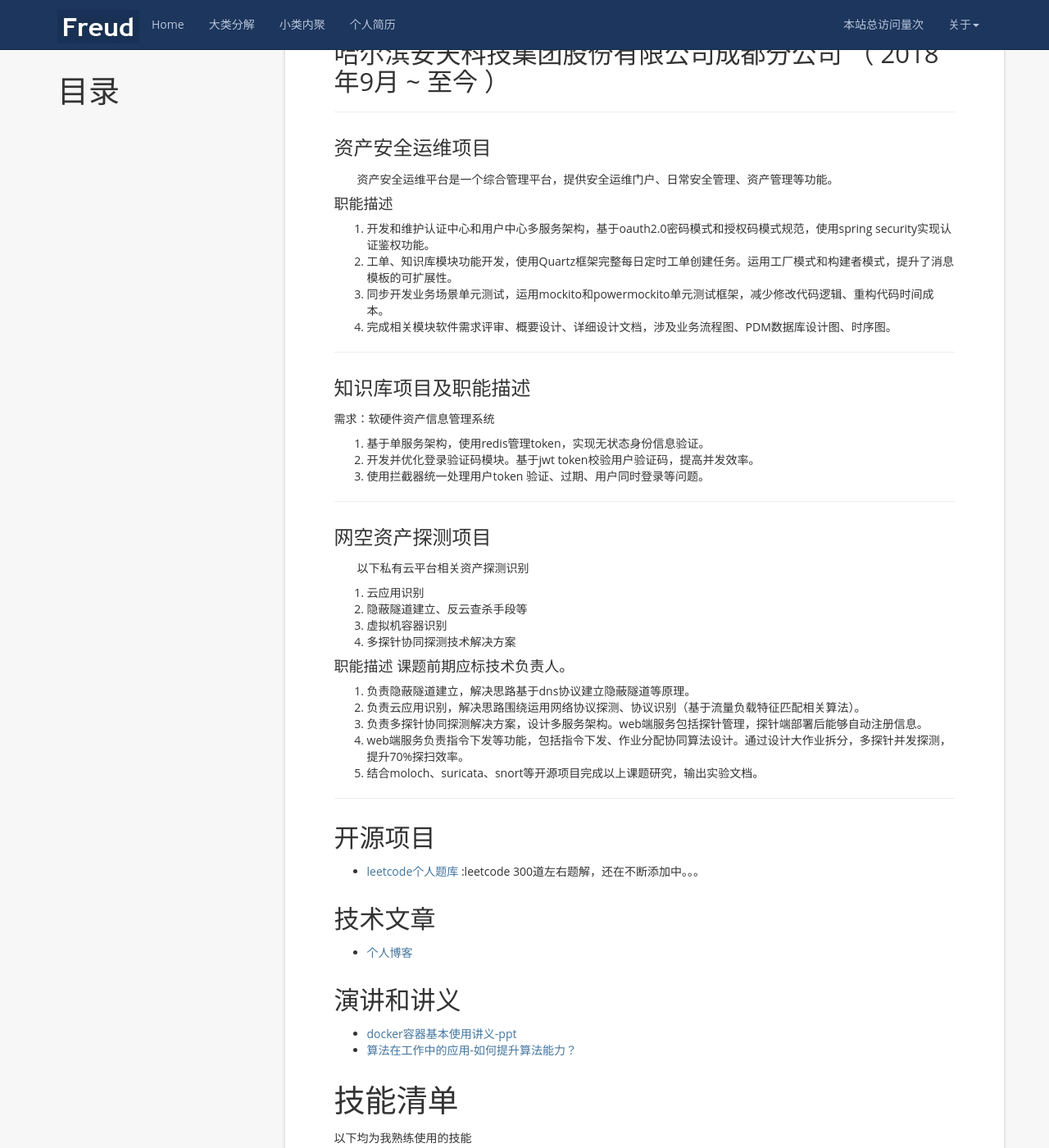
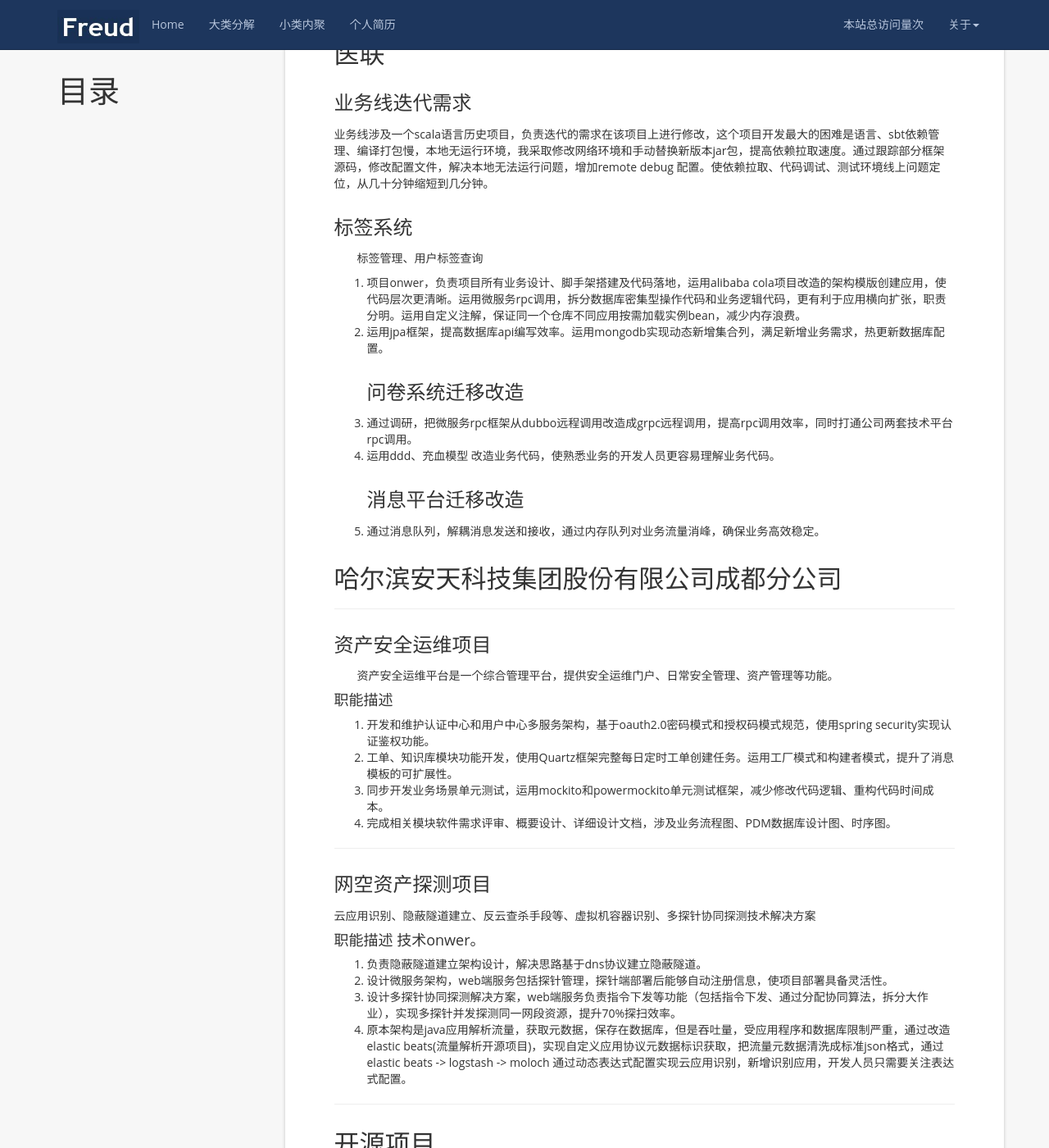
Before and after one commit to eatMelon-Masses/eatMelon-Masses.github.io, a Jekyll site: the page built from yeizi.MD, in a window 1280 px wide and 1400 px high, scrolled down 907 px. Shown: the whole window at 82% size. Built offline with Jekyll 4.4.1, drawn with Linux system fonts in a browser that asks for light colours; nearby versions of some CDN libraries; a script that is not in the unit is left out; comment, search, counter and statistics services are not loaded; some of the changed text lies outside the part shown.

Commit message:
修改简历

```diff
--- a/yeizi.MD
+++ b/yeizi.MD
@@ -3,28 +3,42 @@ layout: post
 title: 个人简历
 permalink: /yiezi/
 ---
+
 # 联系方式
 
 
 - Email：z11764404@aliyun.com
 - qq:11764404
-
-
 # 个人信息
-
  - 本科-计算机科学与技术专业
- - 工作年限：2年
+ - 工作年限：3年
  - 技术博客：https://eatmelon-masses.github.io
  - Github：https://github.com/eatMelon-Masses
 
- - 期望职位：JAVA 服务器软件工程师
+ - 期望职位： Java高级程序员
  - 期望城市：成都
 
 
+
+
 # 工作经历
-哈尔滨安天科技集团股份有限公司成都分公司
+医联（2021年1月～2022年3月）
+哈尔滨安天科技集团股份有限公司成都分公司 （2018年9月 ~ 2020年12月 ）
+## 医联
 
-## 哈尔滨安天科技集团股份有限公司成都分公司 （ 2018年9月 ~ 至今 ）
+### 业务线迭代需求
+业务线涉及一个scala语言历史项目，负责迭代的需求在该项目上进行修改，这个项目开发最大的困难是语言、sbt依赖管理、编译打包慢，本地无运行环境，我采取修改网络环境和手动替换新版本jar包，提高依赖拉取速度。通过跟踪部分框架源码，修改配置文件，解决本地无法运行问题，增加remote debug 配置。使依赖拉取、代码调试、测试环境线上问题定位，从几十分钟缩短到几分钟。
+### 标签系统
+&emsp;&emsp;标签管理、用户标签查询
+1. 项目onwer，负责项目所有业务设计、脚手架搭建及代码落地，运用alibaba cola项目改造的架构模版创建应用，使代码层次更清晰。运用微服务rpc调用，拆分数据库密集型操作代码和业务逻辑代码，更有利于应用横向扩张，职责分明。运用自定义注解，保证同一个仓库不同应用按需加载实例bean，减少内存浪费。
+2. 运用jpa框架，提高数据库api编写效率。运用mongodb实现动态新增集合列，满足新增业务需求，热更新数据库配置。
+### 问卷系统迁移改造
+1. 通过调研，把微服务rpc框架从dubbo远程调用改造成grpc远程调用，提高rpc调用效率，同时打通公司两套技术平台rpc调用。
+2. 运用ddd、充血模型 改造业务代码，使熟悉业务的开发人员更容易理解业务代码。
+### 消息平台迁移改造
+1. 通过消息队列，解耦消息发送和接收，通过内存队列对业务流量消峰，确保业务高效稳定。
+
+## 哈尔滨安天科技集团股份有限公司成都分公司
 
 ***
 ### 资产安全运维项目
@@ -37,27 +51,14 @@ permalink: /yiezi/
 4. 完成相关模块软件需求评审、概要设计、详细设计文档，涉及业务流程图、PDM数据库设计图、时序图。
 
 ***
-### 知识库项目及职能描述
-需求：软硬件资产信息管理系统
-1. 基于单服务架构，使用redis管理token，实现无状态身份信息验证。
-2. 开发并优化登录验证码模块。基于jwt token校验用户验证码，提高并发效率。
-3. 使用拦截器统一处理用户token 验证、过期、用户同时登录等问题。
+### 网空资产探测项目
+云应用识别、隐蔽隧道建立、反云查杀手段等、虚拟机容器识别、多探针协同探测技术解决方案
 
-***
-### 网空资产探测项目
-&emsp;&emsp;以下私有云平台相关资产探测识别
-
-1. 云应用识别
-2. 隐蔽隧道建立、反云查杀手段等
-3. 虚拟机容器识别
-4. 多探针协同探测技术解决方案
-
-#### 职能描述 课题前期应标技术负责人。
-1. 负责隐蔽隧道建立，解决思路基于dns协议建立隐蔽隧道等原理。
-2. 负责云应用识别，解决思路围绕运用网络协议探测、协议识别（基于流量负载特征匹配相关算法）。
-3. 负责多探针协同探测解决方案，设计多服务架构。web端服务包括探针管理，探针端部署后能够自动注册信息。
-4. web端服务负责指令下发等功能，包括指令下发、作业分配协同算法设计。通过设计大作业拆分，多探针并发探测，提升70%探扫效率。
-5. 结合moloch、suricata、snort等开源项目完成以上课题研究，输出实验文档。
+#### 职能描述 技术onwer。
+1. 负责隐蔽隧道建立架构设计，解决思路基于dns协议建立隐蔽隧道。
+3. 设计微服务架构，web端服务包括探针管理，探针端部署后能够自动注册信息，使项目部署具备灵活性。
+4. 设计多探针协同探测解决方案，web端服务负责指令下发等功能（包括指令下发、通过分配协同算法，拆分大作业），实现多探针并发探测同一网段资源，提升70%探扫效率。
+5. 原本架构是java应用解析流量，获取元数据，保存在数据库，但是吞吐量，受应用程序和数据库限制严重，通过改造 elastic beats(流量解析开源项目)，实现自定义应用协议元数据标识获取，把流量元数据清洗成标准json格式，通过elastic beats -> logstash -> moloch 通过动态表达式配置实现云应用识别，新增识别应用，开发人员只需要关注表达式配置。
 
 ***
 ## 开源项目
@@ -82,16 +83,12 @@ permalink: /yiezi/
     3. 熟悉计算机网络（tcp/udp）协议栈、熟练使用linux操作系统，部署应用，日志debug
     4. 熟悉mysql优化
     5. 了解设计模式
-- **Web框架**：springboot/mybatis
+- **Web框架**：springboot、mybatis
 - **缓存**：redis
-- **消息中间件**：了解kafka
-- **后端工具**：maven/docker/nginx/wireshark/tcpdump/vmware
+- **消息中间件**：rabbitmq
+- **后端工具**：maven、nginx、k8s、cicd、jenkins、kabana、链路跟踪、git
 - **数据库相关**：MySQL
-- **版本管理、文档和自动化部署工具**：git/jenkins/jira/禅道
-- **单元测试**：junit/mockito/powermock
+- **单元测试**：mockito/powermock
 
-# 自我评价
-
-1. 科班出生，基础扎实。
-2. 具有系统、全面的计算机专业素养。
-3. 学习能力强，能够运用所学专业知识快速解决问题。
+# 致谢
+感谢您花时间阅读我的简历，期待能有机会和您共事。
```
